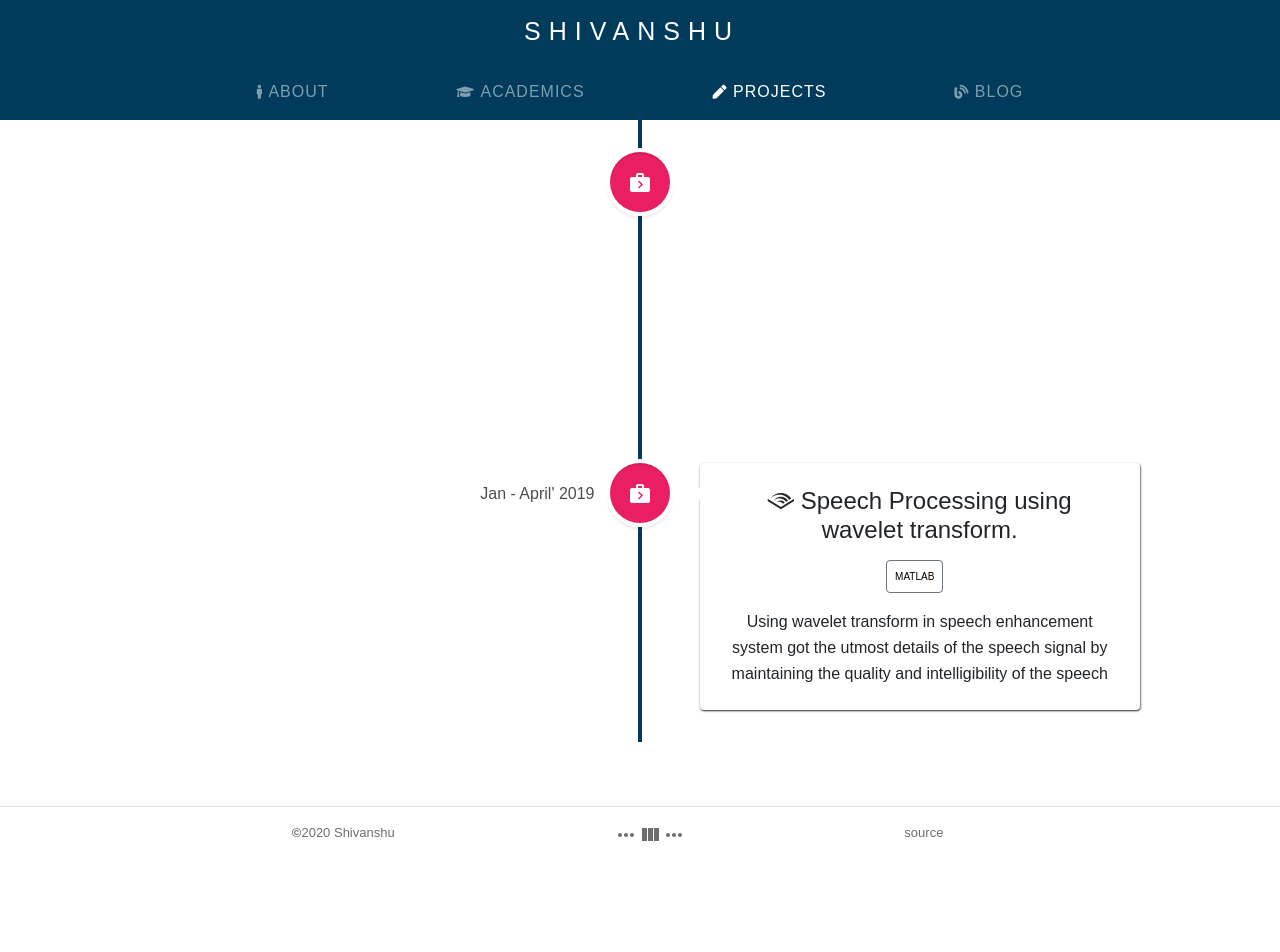
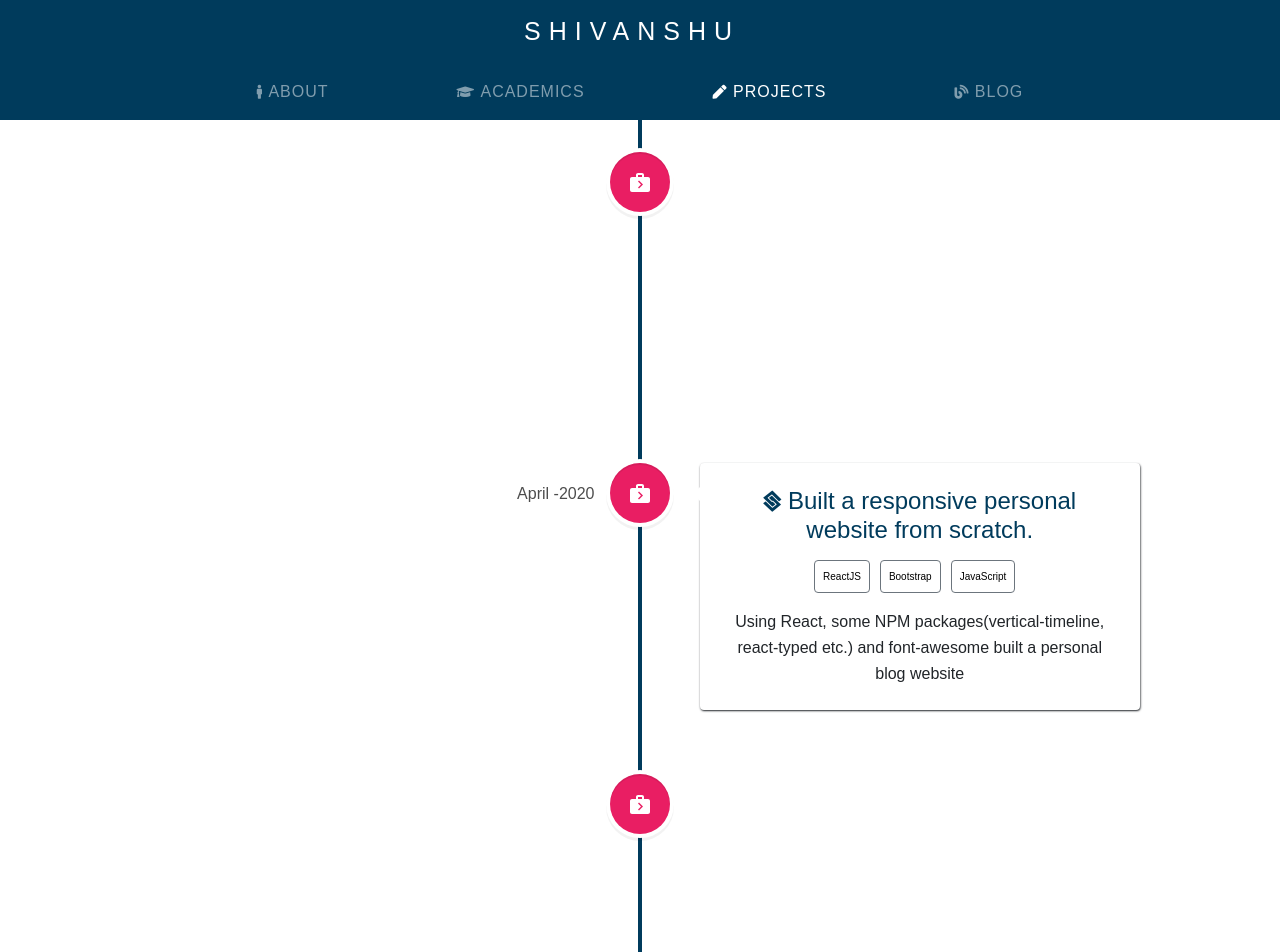
Before and after one commit to singhshivanshu/Blog, a React (Create React App) app: page /projects in a window 1280 px wide. Shown: the top 952 px of the page. Before the commit the page ends 862 px from the top, so only its background shows below. Built offline with nearby package versions, Linux system fonts and the light colour scheme.

Commit message:
added project and its loccation

```diff
--- a/src/Footer.js
+++ b/src/Footer.js
@@ -27,7 +27,7 @@ class Footer extends Component {
             target="_blank"
             rel="noopener noreferrer"
           >
-            source
+            <i className="fas fa-code" />&nbsp;source
           </a>
         </div>
         <br />
--- a/src/Project.js
+++ b/src/Project.js
@@ -4,7 +4,7 @@ import {
   VerticalTimelineElement,
 } from "react-vertical-timeline-component";
 import "react-vertical-timeline-component/style.min.css";
-import NextWeekIcon from '@material-ui/icons/NextWeek';
+import NextWeekIcon from "@material-ui/icons/NextWeek";
 
 import Button from "react-bootstrap/Button";
 
@@ -14,20 +14,32 @@ class Project extends Component {
     this.state = {
       projects: [
         {
+          topic: "Built a Movie website using API of TMDB.",
+          technology: ["ReactJS"],
+          breif:
+            "This website has list of movies and Tv shows that are trending, highest rated, latest etc. along with the functionality of searching (everything related to movies)",
+          date: "April -2019",
+          logo: "fas fa-caret-square-right",
+          pro_link: "https://github.com/singhshivanshu/movieOn",
+        },
+        ,
+        {
           topic: "Built a responsive personal website from scratch.",
           technology: ["ReactJS", "Bootstrap", "JavaScript"],
           breif:
             "Using React, some NPM packages(vertical-timeline, react-typed etc.) and font-awesome built a personal blog website ",
-          date: "April' 2020",
-          logo: "fa-staylinked",
+          date: "April -2020",
+          logo: "fab fa-staylinked",
+          pro_link: "https://github.com/singhshivanshu/Blog",
         },
         {
           topic: "Speech Processing using wavelet transform.",
           technology: ["MATLAB"],
           breif:
             "Using wavelet transform in speech enhancement system got the utmost details of the speech signal by maintaining the quality and intelligibility of the speech ",
-          date: "Jan - April' 2019",
-          logo: "fa-audible",
+          date: "Jan -2019",
+          logo: "fab fa-audible",
+          pro_link: "#",
         },
       ],
     };
@@ -50,8 +62,15 @@ class Project extends Component {
                   className="vertical-timeline-element-title"
                   style={{ marginBottom: "16px" }}
                 >
-                  <i className={`fab ${elem.logo} fa-sm`} />
-                  &nbsp;{elem.topic}
+                  <a
+                    href={elem.pro_link}
+                    style={{ color: "rgb(0, 59, 92)" }}
+                    target="_blank"
+                    rel="noopener noreferrer"
+                  >
+                    <i className={`${elem.logo} fa-sm`} />
+                    &nbsp;{elem.topic}
+                  </a>
                 </h4>
                 <h6 className="vertical-timeline-element-subtitle">
                   {elem.technology.map((e) => {
--- a/src/Welcome.js
+++ b/src/Welcome.js
@@ -35,6 +35,7 @@ class Welcome extends Component {
               backgroundColor: "rgb(0, 59, 92)",
               color: "white",
               borderRadius: "0",
+              letterSpacing: "1px",
             }}
           >
             guest@shivanshu.live:~/
@@ -50,7 +51,7 @@ class Welcome extends Component {
               {" "}
               <Typed
                 strings={[
-                  "Hello world! <br/>I'm Shivanshu<br/><br/>Human..... since 1998<br/>Programmer..... since 2020<br/><br/>Self-critic, Agnostic, Beliver..<br/>Look around to know more..",
+                  "Hello world! <br/>I'm Shivanshu<br/><br/>Human..... since 1998<br/>Programmer..... since 2020<br/><br/>Self-critic, Agnostic, Believer..<br/>Look around to know more..",
                 ]}
                 typeSpeed={70}
                 // backSpeed={0}
--- a/src/styles.css
+++ b/src/styles.css
@@ -102,7 +102,7 @@
   display: flex;
   justify-content: space-between;
   color: rgb(110, 110, 110);
-  margin-left: 22.80% !important;
+  margin-left: 24.20% !important;
   font-size: small ;
   width: 68% !important;
 }
@@ -116,7 +116,7 @@
 
 @media (max-width: 560px) {
   .container-f {
-    margin-left: 12% !important;
+    margin-left: 15% !important;
     justify-content: start;
     width: auto !important;
   }
@@ -128,6 +128,12 @@
   }
 }
 
+@media (max-width: 1440px) {
+  .container-f {
+    margin-left: 23.10% !important;
+  }
+}
+
 .link-foot {
   color: rgb(110, 110, 110) ;
 }
```
